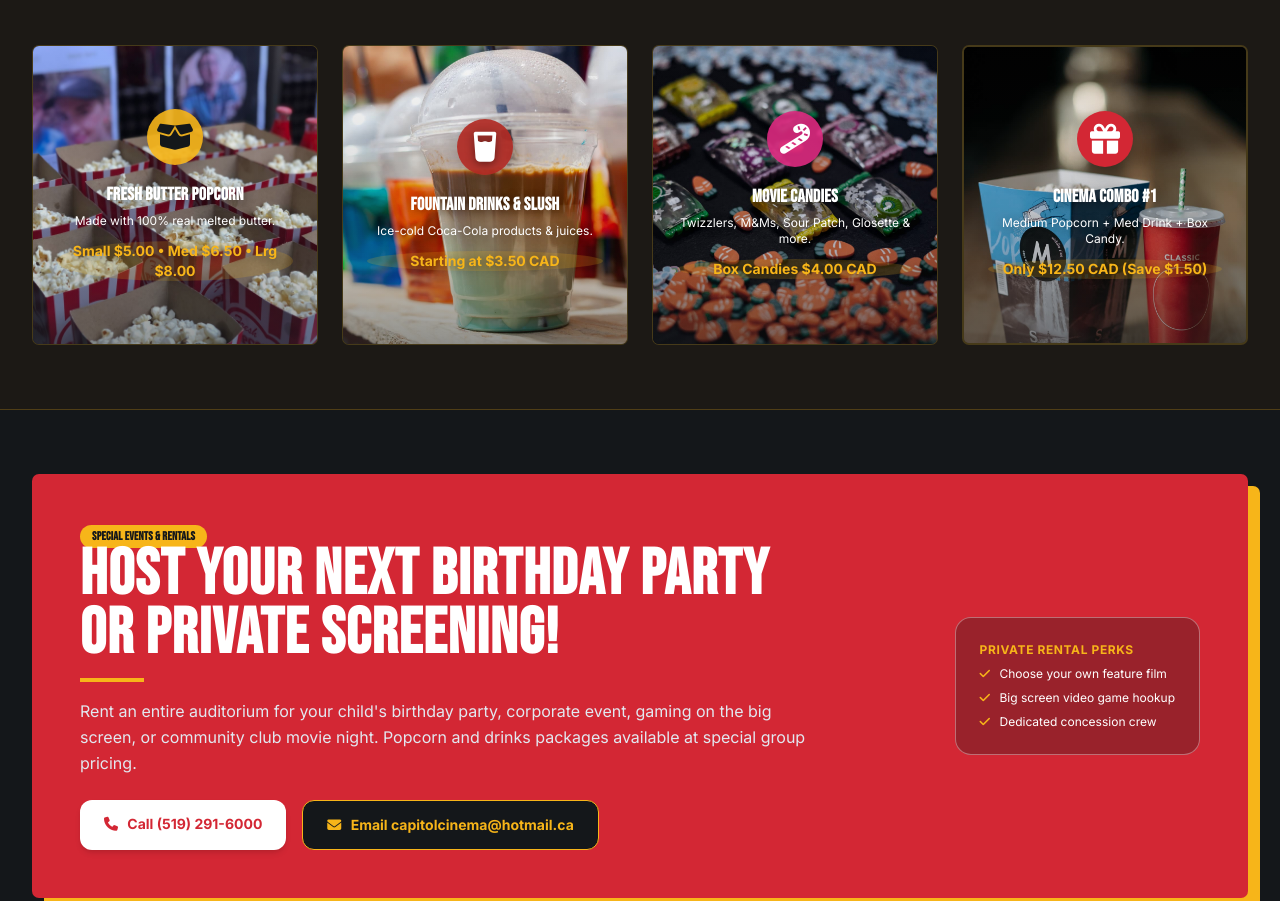
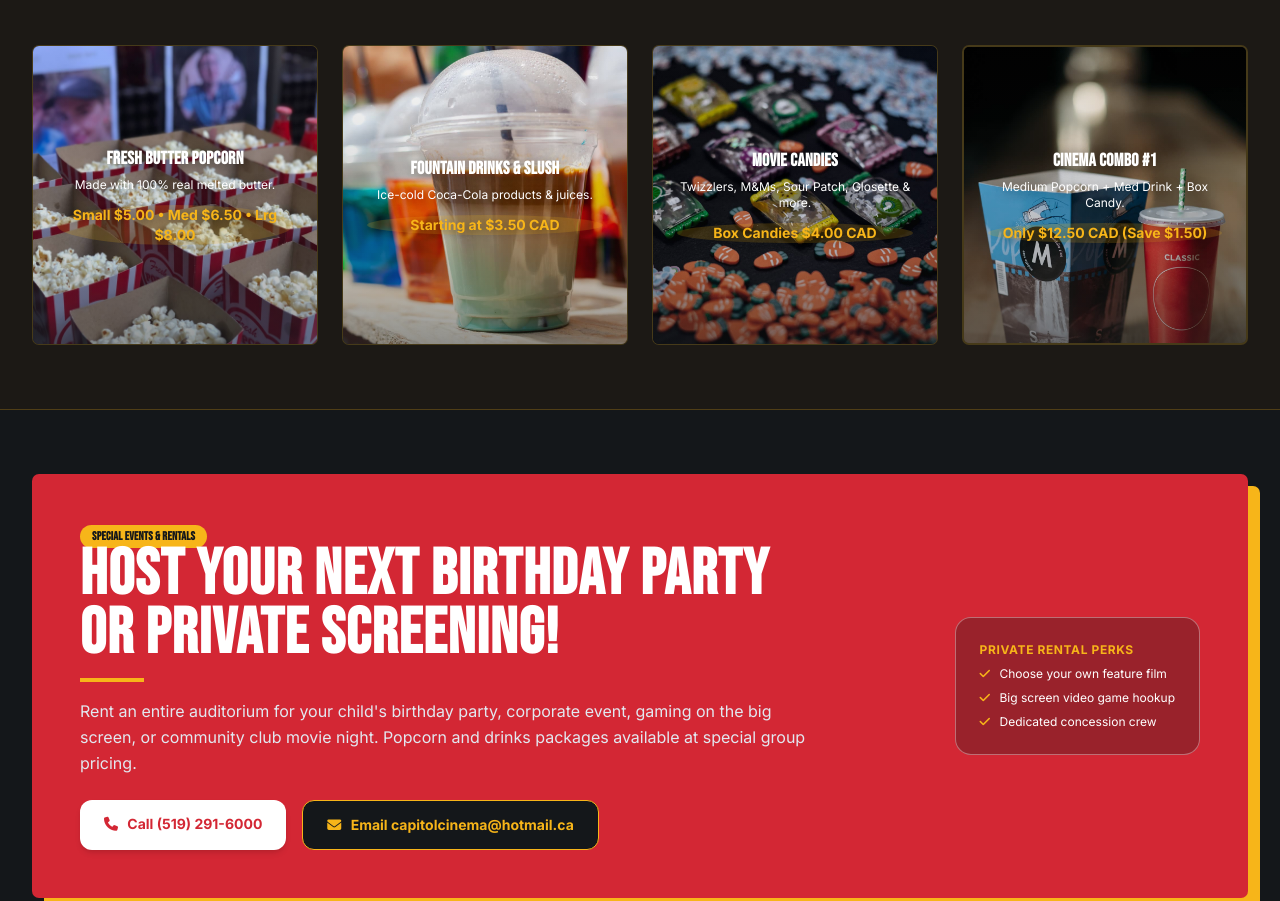
Before and after one commit to mrbraddavidson-hash/capitol-twin-cinema, a website: page public/index.html in a window 1280 px wide. Shown: the part 3504-4405 px from the top of the page. Drawn offline with Linux system fonts and the light colour scheme.

Commit message:
Remove concession card icon badges

```diff
--- a/public/assets/makeover.css
+++ b/public/assets/makeover.css
@@ -910,27 +910,6 @@ html.dark #concessions .grid > .concession-card {
   text-shadow: 0 2px 10px rgba(0, 0, 0, .48);
 }
 
-#concessions .concession-card > div:first-child {
-  background: rgba(247, 181, 25, .9) !important;
-  color: var(--ctc-ink) !important;
-  box-shadow: 0 8px 18px rgba(0, 0, 0, .2);
-}
-
-#concessions .concession-card--drinks > div:first-child {
-  background: rgba(177, 43, 36, .92) !important;
-  color: #fff !important;
-}
-
-#concessions .concession-card--candy > div:first-child {
-  background: rgba(221, 42, 128, .9) !important;
-  color: #fff !important;
-}
-
-#concessions .concession-card--combo > div:first-child {
-  background: var(--ctc-red) !important;
-  color: #fff !important;
-}
-
 @media (max-width: 639px) {
   #concessions .concession-card {
     min-height: 270px;
--- a/public/index.html
+++ b/public/index.html
@@ -20,7 +20,7 @@
   <link rel="stylesheet" href="assets/fontawesome/all.min.css">
 
   <link rel="stylesheet" href="assets/styles.css">
-  <link rel="stylesheet" href="assets/makeover.css?v=photo-cards3">
+  <link rel="stylesheet" href="assets/makeover.css?v=photo-cards4">
   <style>
     .header-logo-dark {
       display: none;
@@ -547,9 +547,6 @@
         <div class="grid grid-cols-1 sm:grid-cols-2 lg:grid-cols-4 gap-6">
 
           <div class="concession-card concession-card--popcorn p-6 rounded-2xl bg-slate-50 dark:bg-cinema-darkSurface border border-slate-200 dark:border-cinema-border text-center">
-            <div class="w-14 h-14 rounded-2xl bg-amber-500/10 text-cinema-gold flex items-center justify-center text-3xl mx-auto mb-4">
-              <i class="fa-solid fa-box-open"></i>
-            </div>
             <h3 class="text-lg font-bold text-slate-900 dark:text-white">Fresh Butter Popcorn</h3>
             <p class="text-xs text-slate-500 dark:text-slate-400 mt-1 mb-3">Made with 100% real melted butter.</p>
             <div class="text-cinema-red dark:text-cinema-gold font-bold text-sm">
@@ -558,9 +555,6 @@
           </div>
 
           <div class="concession-card concession-card--drinks p-6 rounded-2xl bg-slate-50 dark:bg-cinema-darkSurface border border-slate-200 dark:border-cinema-border text-center">
-            <div class="w-14 h-14 rounded-2xl bg-red-500/10 text-cinema-red flex items-center justify-center text-3xl mx-auto mb-4">
-              <i class="fa-solid fa-glass-water"></i>
-            </div>
             <h3 class="text-lg font-bold text-slate-900 dark:text-white">Fountain Drinks & Slush</h3>
             <p class="text-xs text-slate-500 dark:text-slate-400 mt-1 mb-3">Ice-cold Coca-Cola products & juices.</p>
             <div class="text-cinema-red dark:text-cinema-gold font-bold text-sm">
@@ -569,9 +563,6 @@
           </div>
 
           <div class="concession-card concession-card--candy p-6 rounded-2xl bg-slate-50 dark:bg-cinema-darkSurface border border-slate-200 dark:border-cinema-border text-center">
-            <div class="w-14 h-14 rounded-2xl bg-pink-500/10 text-pink-500 flex items-center justify-center text-3xl mx-auto mb-4">
-              <i class="fa-solid fa-candy-cane"></i>
-            </div>
             <h3 class="text-lg font-bold text-slate-900 dark:text-white">Movie Candies</h3>
             <p class="text-xs text-slate-500 dark:text-slate-400 mt-1 mb-3">Twizzlers, M&Ms, Sour Patch, Glosette & more.</p>
             <div class="text-cinema-red dark:text-cinema-gold font-bold text-sm">
@@ -580,9 +571,6 @@
           </div>
 
           <div class="concession-card concession-card--combo p-6 rounded-2xl bg-gradient-to-b from-cinema-red/10 to-white dark:from-cinema-darkSurface dark:to-cinema-darkCard border-2 border-cinema-red text-center">
-            <div class="w-14 h-14 rounded-2xl bg-cinema-red text-white flex items-center justify-center text-3xl mx-auto mb-4">
-              <i class="fa-solid fa-gift"></i>
-            </div>
             <h3 class="text-lg font-bold text-slate-900 dark:text-white">Cinema Combo #1</h3>
             <p class="text-xs text-slate-500 dark:text-slate-400 mt-1 mb-3">Medium Popcorn + Med Drink + Box Candy.</p>
             <div class="text-cinema-red dark:text-cinema-gold font-bold text-sm">
```
